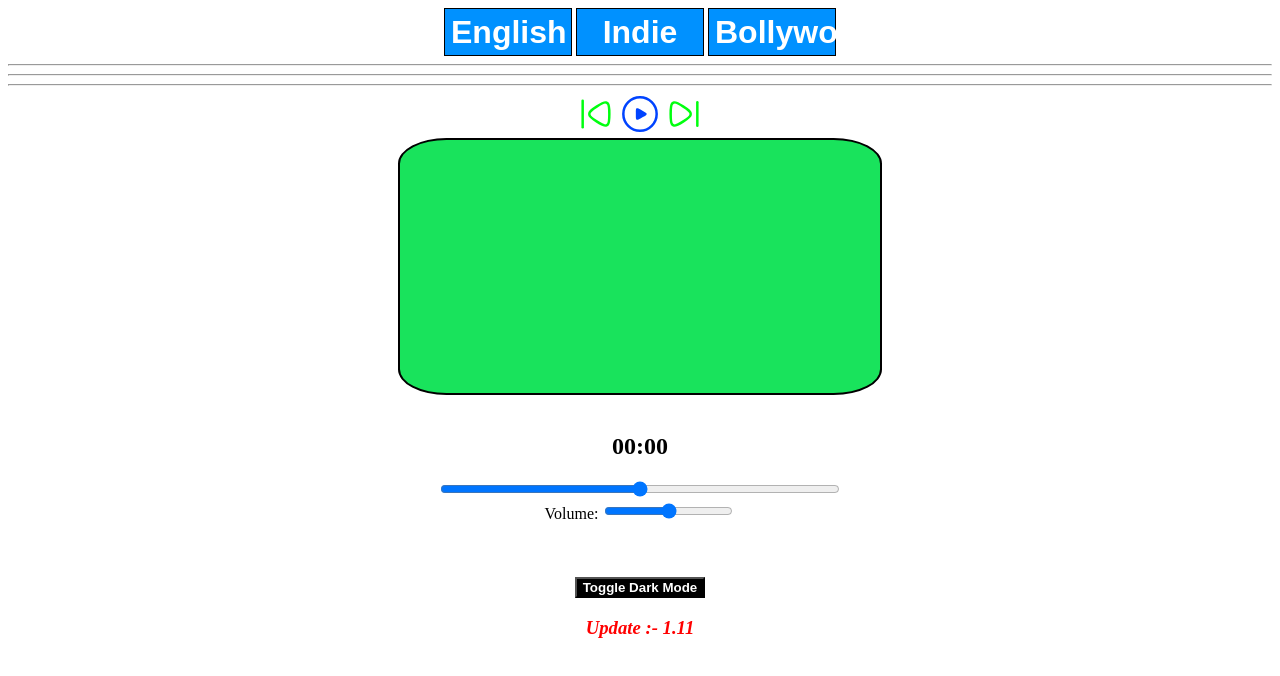
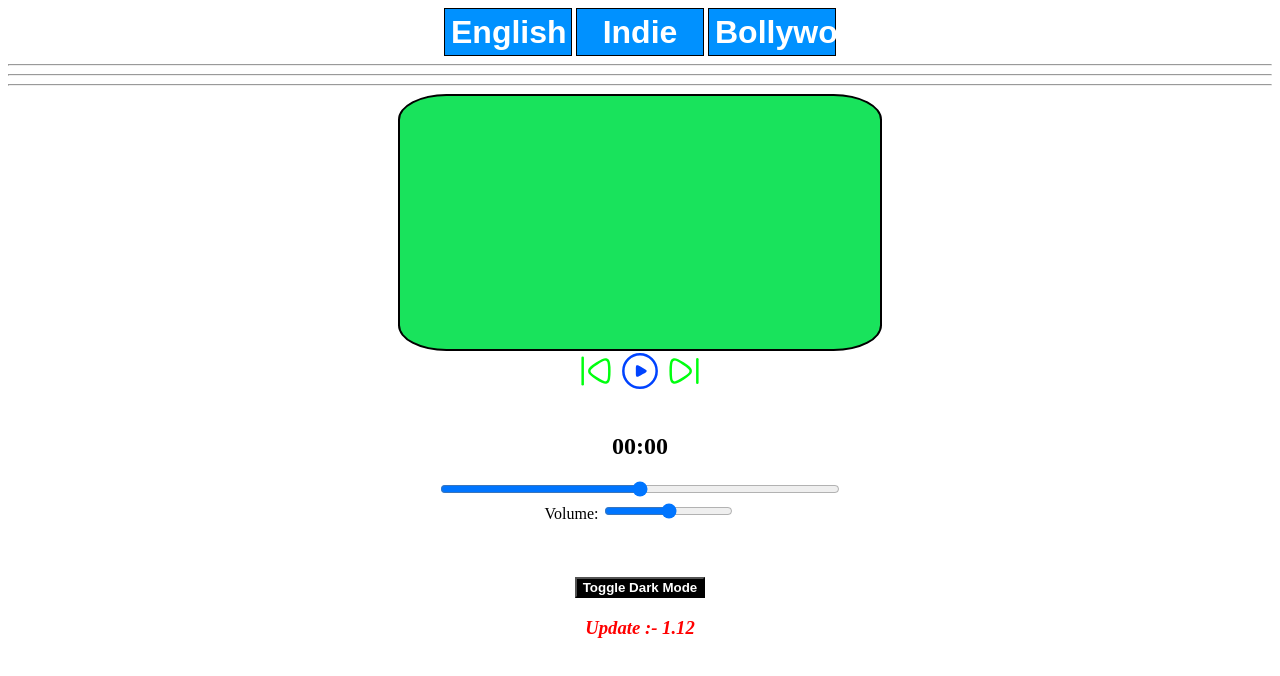
Before and after one commit to Atharva7153/musio, a plain HTML site: page index.html in a window 1280 px wide. Drawn offline with Linux system fonts and the light colour scheme.

Commit message:
update 1.12 :- Minor Change

```diff
--- a/index.html
+++ b/index.html
@@ -20,10 +20,11 @@
     <hr>
     <hr>
     <div align="center" class="function-btn">
+        <div class="info"></div>
         <img src="prev.svg" title="Previos Song" class="btn2 prev">
         <img src="play.svg" title="Play/Pause" class="btn2 play" alt="">
         <img src="next.svg" title="Next Song" class="btn2 next" alt="">
-        <div class="info"></div>
+
     </div>
     <br>
     <h2 align="center" class="currTime">00:00</h2>
@@ -39,7 +40,7 @@
     <div align="center">
         <button class="toggle">Toggle Dark Mode</button>
     </div>
-    <h3 align="center" class="update">Update :- 1.11</h3>
+    <h3 align="center" class="update">Update :- 1.12</h3>
 
     <script type="module" src="app.js"></script>
 </body>
```
